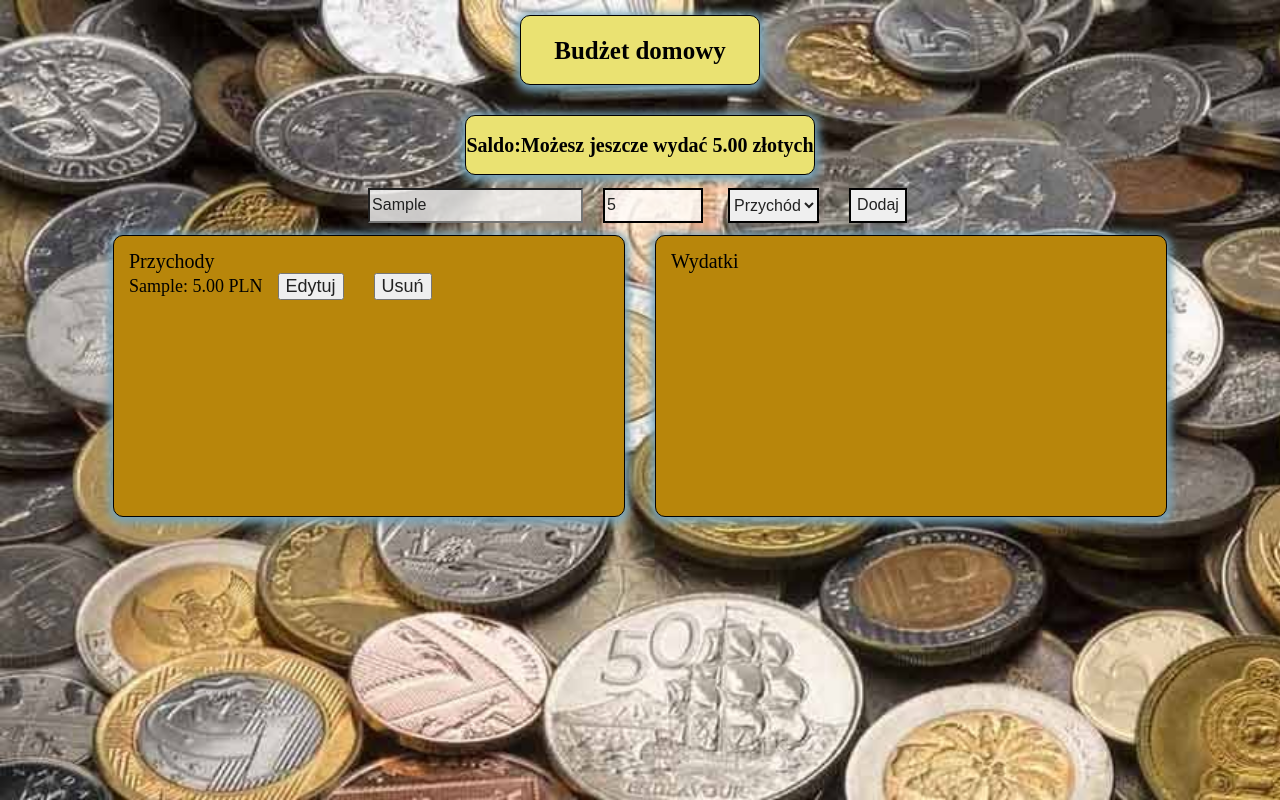
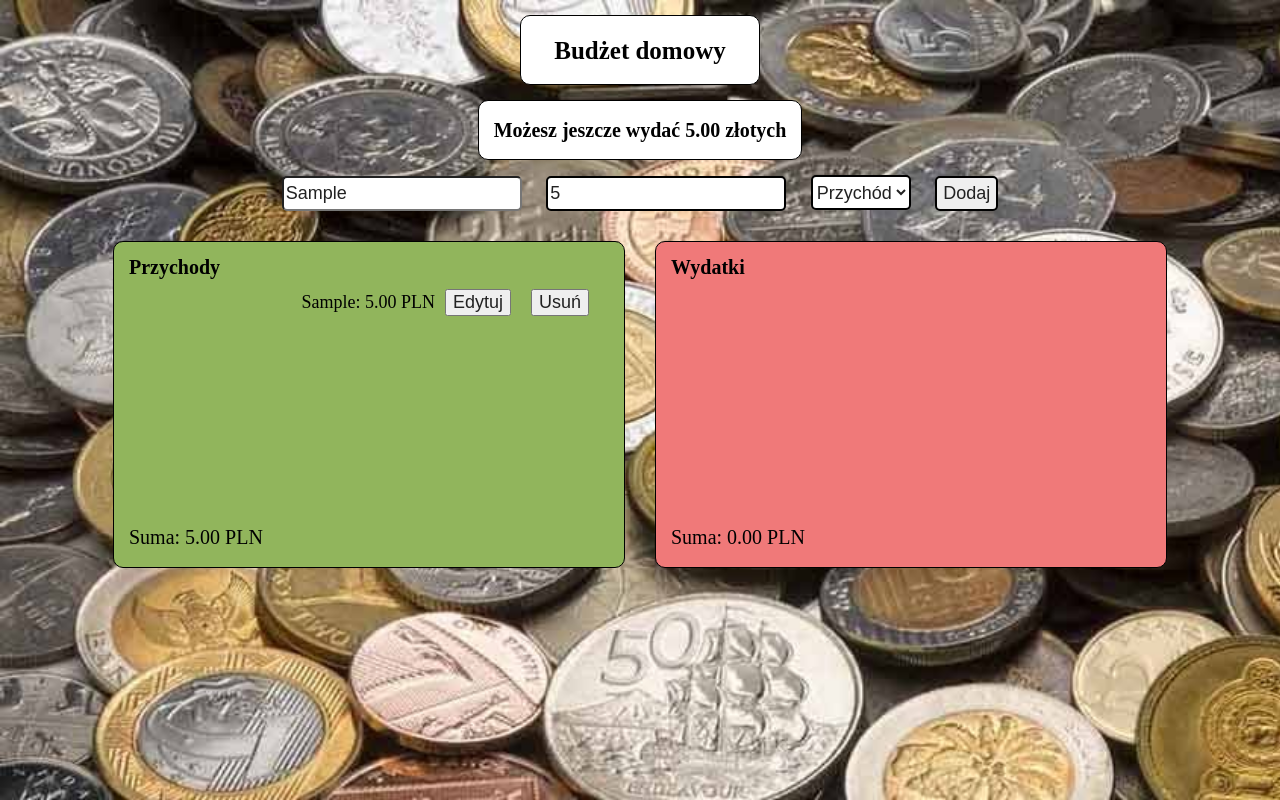
Before and after one commit to Ola129/Projekt_1_js, a plain HTML site: page index.html in a window 1280 px wide. Both pictures are taken after typing "Sample", "5" into the empty fields and a click on the button "Dodaj". Drawn offline with Linux system fonts and the light colour scheme.

Commit message:
add project 1

```diff
--- a/index.html
+++ b/index.html
@@ -1,5 +1,5 @@
 <!DOCTYPE html>
-<html lang="en">
+<html lang="pl">
   <head>
     <meta charset="UTF-8" />
     <meta name="viewport" content="width=device-width, initial-scale=1.0" />
@@ -9,9 +9,8 @@
   </head>
   <body>
     <h1 class="logo">Budżet domowy</h1>
-    <h2 class="bilans">
-      Saldo:
-      <p id="balance"></p>
+    <h2 class="accountBalance">
+      <p id="accountBalance"></p>
     </h2>
     <form id="form">
       <input
@@ -37,15 +36,17 @@
     <section class="balance-compare">
       <div class="income">
         <h2 class="sectionHeading">
-          Przychody
+          <p class="addType">Przychody</p>
           <ul id="incomeList"></ul>
         </h2>
+        <p class="sum" id="totalIncome">Suma</p>
       </div>
       <div class="expense">
         <h2 class="sectionHeading">
-          Wydatki
+          <p class="addType">Wydatki</p>
           <ul class="ul" id="expenseList"></ul>
         </h2>
+        <p class="sum" id="totalExpense">Suma</p>
       </div>
     </section>
     <script src="index.js"></script>
--- a/index.js
+++ b/index.js
@@ -17,13 +17,17 @@ document.getElementById("form").addEventListener("submit", function (event) {
 });
 
 function update() {
-  updateList("incomeList", incomes);
-  updateList("expenseList", expenses);
+  updateList("incomeList", incomes, "totalIncome");
+  updateList("expenseList", expenses, "totalExpense");
   updateBalance();
+  if (incomes.length > 0 || expenses.length > 0) {
+    document.querySelector("h2.accountBalance").style.display = "block";
+  }
 }
-function updateList(id, items) {
+function updateList(id, items, totalId) {
   const list = document.getElementById(id);
   list.innerHTML = "";
+  let total = 0;
   items
     .slice()
     .reverse()
@@ -53,7 +57,11 @@ function updateList(id, items) {
       li.appendChild(editButton);
       li.appendChild(deleteButton);
       list.appendChild(li);
+      total += item.amount;
     });
+  document.getElementById(totalId).textContent = `Suma: ${total.toFixed(
+    2
+  )} PLN`;
 }
 
 function updateBalance() {
@@ -76,5 +84,5 @@ function updateBalance() {
   } else {
     balanceText = "Bilans wynosi zero";
   }
-  document.getElementById("balance").textContent = balanceText;
+  document.getElementById("accountBalance").textContent = balanceText;
 }
--- a/style/style.css
+++ b/style/style.css
@@ -12,87 +12,84 @@ body {
   flex-direction: column;
   align-items: center;
 }
-.main-container {
-  width: 100%;
-  height: 100%;
-}
 .logo {
   color: black;
   font-weight: bold;
   box-sizing: border-box;
-  background-color: rgb(234, 226, 114);
+  background-color: white;
   font-size: 25px;
   height: 70px;
   width: 240px;
-  margin: 15px 15px;
+  margin: 15px 0px;
   border: 1px solid black;
   display: flex;
   align-items: center;
   justify-content: center;
   border-radius: 10px;
-  box-shadow: 0 2px 10px 4px rgb(119, 164, 186);
 }
-.bilans {
+.accountBalance {
   display: flex;
   color: black;
-  background-color: rgb(234, 226, 114);
+  background-color: white;
   font-size: 20px;
-  margin: 15px 0;
   box-sizing: border-box;
   border: 1px solid black;
   height: 60px;
   justify-content: center;
   align-items: center;
   border-radius: 10px;
-  box-shadow: 0 2px 10px 4px rgb(119, 164, 186);
   min-width: 150px;
   font-weight: bold;
+  padding: 0 15px;
+}
+h2.accountBalance {
+  display: none;
+  align-content: center;
 }
 .income {
   display: flex;
+  flex-direction: column;
   color: rgba(255, 255, 255, 0.783);
-  background-color: darkgoldenrod;
+  background-color: rgb(145, 181, 92);
   font-size: 20px;
   border: 1px solid black;
   margin: 15px 15px;
   height: auto;
   width: 40%;
   border-radius: 10px;
-  box-shadow: 0 2px 10px 4px rgb(119, 164, 186);
-}
-#form {
-  display: flex;
-  align-items: center;
-  margin: 0 15px;
-  height: 30px;
 }
 .expense {
   display: flex;
+  flex-direction: column;
   color: rgba(255, 255, 255, 0.783);
-  background-color: darkgoldenrod;
+  background-color: rgb(240, 121, 121);
   font-size: 20px;
   border: 1px solid black;
   margin: 15px 15px;
   height: auto;
   width: 40%;
   border-radius: 10px;
-  box-shadow: 0 2px 10px 4px rgb(119, 164, 186);
+}
+.addType {
+  font-weight: bold;
 }
 .sectionHeading {
   margin: 15px 15px;
-  min-height: 250px;
+  min-height: 240px;
   color: black;
 }
 .balance-compare {
   display: flex;
   justify-content: center;
-  align-items: top;
   width: 100%;
 }
 .input1 {
   background-color: rgba(255, 255, 255, 0.783);
   height: 35px;
+  width: 100px;
   margin: 15px 10px;
+  background-color: white;
+  border-radius: 5px;
 }
 .input2 {
   background-color: rgba(255, 255, 255, 0.783);
@@ -100,29 +97,92 @@ body {
   width: 100px;
   margin: 15px 10px;
   border: 2px solid black;
+  background-color: white;
+  border-radius: 5px;
+}
+.select-type {
+  height: 35px;
+  margin: 15px 10px;
+  border: 2px solid black;
+  background-color: white;
+  border-radius: 5px;
 }
 .btn {
   height: 35px;
-  margin: 15px 15px;
+  margin: 15px 10px;
   border: 2px solid black;
+  border-radius: 5px;
 }
-.expense-sum,
-.income-sum {
-  position: absolute;
-  bottom: 15px;
-  left: 15px;
+.sum {
+  text-align: start;
+  height: 25px;
+  margin: 15px;
+  color: black;
 }
 .list-item {
   font-size: 18px;
+  margin: 10px;
+  display: flex;
+  justify-content: end;
+  align-items: center;
 }
 .edit-button {
-  margin: 2px 15px;
+  margin: 2px 10px;
 }
 .delete-button {
-  margin: 2px 15px;
+  margin: 2px 10px;
 }
-.select-type {
-  height: 35px;
-  margin: 15px 15px;
-  border: 2px solid black;
+
+@media (max-width: 375px) {
+  body {
+    font-size: 14px;
+  }
+  .input1,
+  .input2,
+  .select-type,
+  .btn {
+    width: 100%;
+  }
+  .balance-compare {
+    flex-direction: column;
+  }
+  .income,
+  .expense {
+    width: 100%;
+  }
 }
+
+@media (min-width: 375px) and (max-width: 667px) {
+  body {
+    font-size: 16px;
+  }
+  .input1,
+  .input2,
+  .select-type,
+  .btn {
+    width: 100%;
+  }
+  .balance-compare {
+    flex-direction: column;
+  }
+  .income,
+  .expense {
+    width: 100%;
+    margin-left: 0;
+  }
+}
+
+@media (min-width: 667px) {
+  body {
+    font-size: 18px;
+  }
+  .input1,
+  .input2,
+  .select-type,
+  .btn {
+    width: auto;
+  }
+  .balance-compare {
+    flex-direction: row;
+  }
+}
```
